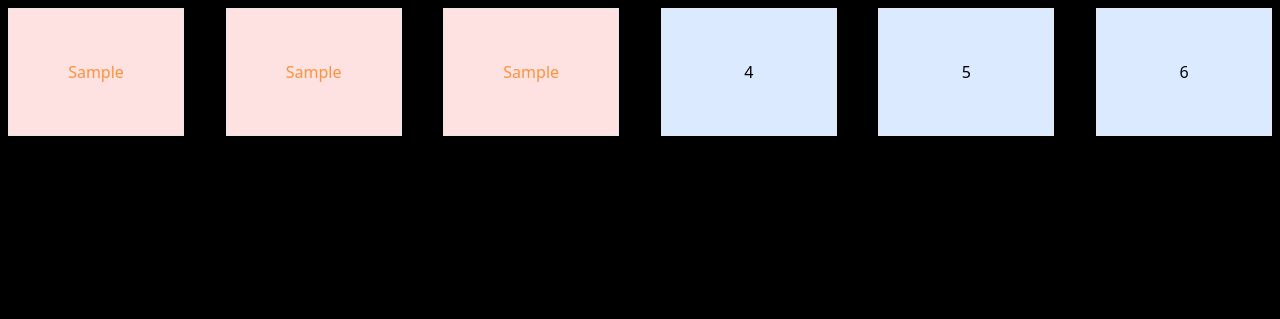
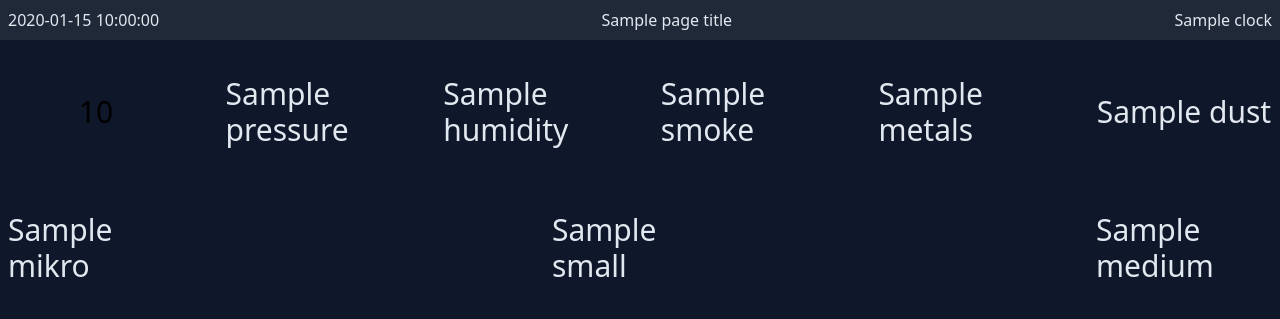
Before and after one commit to StelianStefanov/Air-Quality, a FastAPI app: template src/web/templates/index.html in a window 1280 px wide. Shown: the top 319 px of the page. Run offline with FastAPI, Linux system fonts and the light colour scheme; the template is opened without the code that fills it: most values are stand-ins (such as "Sample title", 1, 10 or a date in 2020).

Commit message:
working web prototype

```diff
--- a/requirements.txt
+++ b/requirements.txt
@@ -8,3 +8,4 @@
 textual-dev==1.7.0
 python-dotenv==1.0.1
 fastapi[standard]==0.115.6
+orjson==3.10.12
--- a/src/utilities.py
+++ b/src/utilities.py
@@ -1,5 +1,7 @@
 import netifaces
 from subprocess import PIPE, Popen
+
+from src.main_config import main_cnf
 
 
 class Utilities:
@@ -25,7 +27,7 @@
         That's why here we execute a simple formula that is using the raspberry
         temp and the sensor temp."""
 
-        factor = 2.25
+        factor = main_cnf.compensation_temp_factor
 
         def get_cpu_temperature() -> float:
             """Gets the raspberry pi CPU temperature"""
--- a/src/web/server.py
+++ b/src/web/server.py
@@ -1,12 +1,19 @@
 """FastApi views"""
 
-import random
+import json
+import orjson
+
+from datetime import datetime
 from fastapi import FastAPI, Request
 from fastapi.responses import HTMLResponse
 from fastapi.staticfiles import StaticFiles
 from fastapi.templating import Jinja2Templates
 
 from src.main_config import main_cnf
+from src.sensors.enviro_sensor import EnviroSensor
+from src.sensors.pms_sensor import PmsSensor
+from src.utilities import Utilities
+
 
 app = FastAPI()
 
@@ -19,16 +26,42 @@
 templates = Jinja2Templates(directory=TEMPLATES_DIR)
 
 
+def read_json() -> None:
+    try:
+        with open("/dev/shm/sensors_memory", "r") as f:
+            data = orjson.loads(f.read())
+            return data
+    except Exception as e:
+        print(e)
+
+
 @app.get("/", response_class=HTMLResponse)
 def home_page(request: Request):
     """Home page view"""
+    data = read_json()
+    compensated_temp = Utilities.temperature_compensation(data["temperature"])
+    date = datetime.now().strftime("%x")
+    clock = datetime.now().strftime("%H:%M")
+    temp_color = "text-red-600"
+    assets_version = main_cnf.assets_version
 
     return templates.TemplateResponse(
         request=request,
         name="index.html",
         context={
-            "num1": random.randint(1, 10000),
-            "num2": random.randint(1, 100),
-            "num3": "stely",
+            "temp": f"{round(compensated_temp, 1)}°C",
+            "pressure": f"{round(data['pressure'], 1)}HPa",
+            "humidity": f"{round(data['humidity'], 1)}%",
+            "smoke": f"{data['smoke']}µg/m³",
+            "metals": f"{data['metals']}µg/m³",
+            "dust": f"{data['dust']}µg/m³",
+            "mikro": f"{data['mikro']}/0.1L",
+            "small": f"{data['small']}/0.1L",
+            "medium": f"{data['medium']}/0.1L",
+            "date": date,
+            "clock": clock,
+            "page_title": "Air Quality",
+            "temp_color": temp_color,
+            "assets_version": assets_version,
         },
     )
--- a/src/web/static/css/tailwindcss.css
+++ b/src/web/static/css/tailwindcss.css
@@ -584,14 +584,6 @@
   width: 38px;
 }
 
-.w-48 {
-  width: 12rem;
-}
-
-.w-64 {
-  width: 16rem;
-}
-
 .cursor-pointer {
   cursor: pointer;
 }
@@ -616,30 +608,45 @@
   gap: 0.5rem;
 }
 
-.border {
-  border-width: 1px;
+.bg-gray-800 {
+  --tw-bg-opacity: 1;
+  background-color: rgb(31 41 55 / var(--tw-bg-opacity, 1));
 }
 
-.bg-blue-100 {
+.bg-slate-900 {
   --tw-bg-opacity: 1;
-  background-color: rgb(219 234 254 / var(--tw-bg-opacity, 1));
+  background-color: rgb(15 23 42 / var(--tw-bg-opacity, 1));
 }
 
-.bg-red-100 {
-  --tw-bg-opacity: 1;
-  background-color: rgb(254 226 226 / var(--tw-bg-opacity, 1));
-}
-
-.bg-black {
-  --tw-bg-opacity: 1;
-  background-color: rgb(0 0 0 / var(--tw-bg-opacity, 1));
+.bg-transparent {
+  background-color: transparent;
 }
 
 .p-2 {
   padding: 0.5rem;
 }
 
-.text-orange-400 {
+.text-3xl {
+  font-size: 1.875rem;
+  line-height: 2.25rem;
+}
+
+.text-lime-500 {
   --tw-text-opacity: 1;
-  color: rgb(251 146 60 / var(--tw-text-opacity, 1));
+  color: rgb(132 204 22 / var(--tw-text-opacity, 1));
 }
+
+.text-red-600 {
+  --tw-text-opacity: 1;
+  color: rgb(220 38 38 / var(--tw-text-opacity, 1));
+}
+
+.text-slate-200 {
+  --tw-text-opacity: 1;
+  color: rgb(226 232 240 / var(--tw-text-opacity, 1));
+}
+
+.text-yellow-400 {
+  --tw-text-opacity: 1;
+  color: rgb(250 204 21 / var(--tw-text-opacity, 1));
+}
--- /dev/null
+++ b/src/web/templates/builder.html
@@ -0,0 +1 @@
+<div class="text-red-600 text-lime-500 text-yellow-400"></div>
--- a/src/web/templates/index.html
+++ b/src/web/templates/index.html
@@ -4,39 +4,66 @@
     <meta charset="UTF-8">
     <meta name="viewport" content="width=device-width, initial-scale=1.0">
     <meta http-equiv="X-UA-Compatible" content="ie=edge">
-    <title>Air Quality</title>
-    <link href="{{ url_for('static', path='/css/tailwindcss.css') }}" rel="stylesheet">
-    <link rel="icon" href="./favicon.ico" type="image/x-icon">
+    <title>{{page_title}}</title>
+    <link href="{{ url_for('static', path='/css/tailwindcss.css?v=')}}{{assets_version}}" rel="stylesheet">
+    <link rel="icon" href="{{ url_for('static', path='/images/favicon.png') }}" type="image/png">
     <meta http-equiv="refresh" content="2">
   </head>
-  <body class="bg-black">
+  <body class="bg-slate-900">
     <main">
+
+      <div class="flex flex-wrap justify-between gap-2 p-2 text-slate-200 bg-gray-800">
+        <div>
+          {{date}}
+        </div>
+
+        <div>
+          {{page_title}}
+        </div>
+
+        <div>
+          {{clock}}
+        </div>
+      </div>
 
       <div class="flex flex-wrap justify-between gap-2 p-2">
 
-        <div class="flex justify-center items-center border h-32 w-44 bg-red-100 text-orange-400 ">
-            {{num1}}
+        <div class="flex justify-center items-center h-32 w-44 bg-transparent {{temp_color}} text-3xl ">
+            {{temp}}
         </div>
 
-        <div class="flex justify-center items-center border h-32 w-44 bg-red-100 text-orange-400">
-          {{num2}}
+        <div class="flex justify-center items-center h-32 w-44 bg-transparent text-slate-200 text-3xl">
+          {{pressure}}
         </div>
 
-        <div class="flex justify-center items-center border h-32 w-44 bg-red-100 text-orange-400">
-            {{num3}}
+        <div class="flex justify-center items-center h-32 w-44 bg-transparent text-slate-200 text-3xl">
+            {{humidity}}
         </div>
 
-        <div class="flex justify-center items-center border h-32 w-44 bg-blue-100">
-            4
+        <div class="flex justify-center items-center h-32 w-44 bg-transparent text-slate-200 text-3xl">
+            {{smoke}}
         </div>
 
-        <div class="flex justify-center items-center border h-32 w-44 bg-blue-100">
-            5
+        <div class="flex justify-center items-center h-32 w-44 bg-transparent text-slate-200 text-3xl">
+            {{metals}}
         </div>
 
-        <div class="flex justify-center items-center border h-32 w-44 bg-blue-100">
-            6
+        <div class="flex justify-center items-center h-32 w-44 bg-transparent text-slate-200 text-3xl">
+            {{dust}}
         </div>
+
+        <div class="flex justify-center items-center h-32 w-44 bg-transparent text-slate-200 text-3xl">
+          {{mikro}}
+        </div>
+
+        <div class="flex justify-center items-center h-32 w-44 bg-transparent text-slate-200 text-3xl">
+          {{small}}
+        </div>
+
+        <div class="flex justify-center items-center h-32 w-44 bg-transparent text-slate-200 text-3xl">
+          {{medium}}
+        </div>
+
 
     </div>
     </main>
```
Also changed, not shown: src/display.py (+30 -2 lines), src/main_config.py (+24 -11 lines), src/test_scripts/header.py (renamed from src/header.py), src/web/static/images/favicon.png (added), 1 other file.
